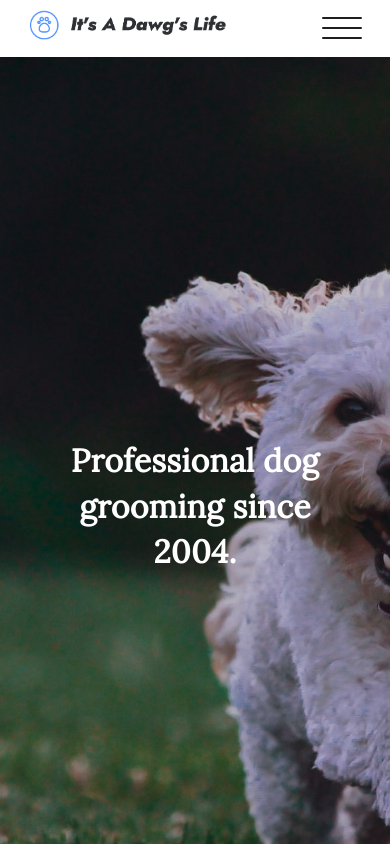
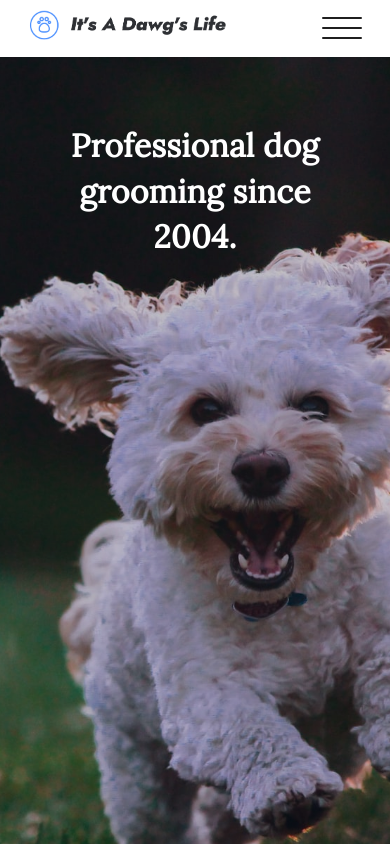
Before and after one commit to jpstanway/iadl, a React (Create React App) app: page / in a window 390 px wide. Shown: the top 844 px of the page. Built offline with nearby package versions, Linux system fonts and the light colour scheme.

Commit message:
recenter background image on mobile phones

```diff
--- a/src/components/Header.jsx
+++ b/src/components/Header.jsx
@@ -48,8 +48,12 @@ const useStyles = makeStyles(() =>
     },
     "@media screen and (max-width: 400px)": {
       text: {
-        fontSize: "32px"
-      }
+        fontSize: "32px",
+        top: "15%"
+      },
+      imageContainer: {
+        backgroundPosition: "-625px 0px"
+      },
     },
   }),
 );
```
Also changed, not shown: 1 other file (tests, documents, lock files or other folders).
